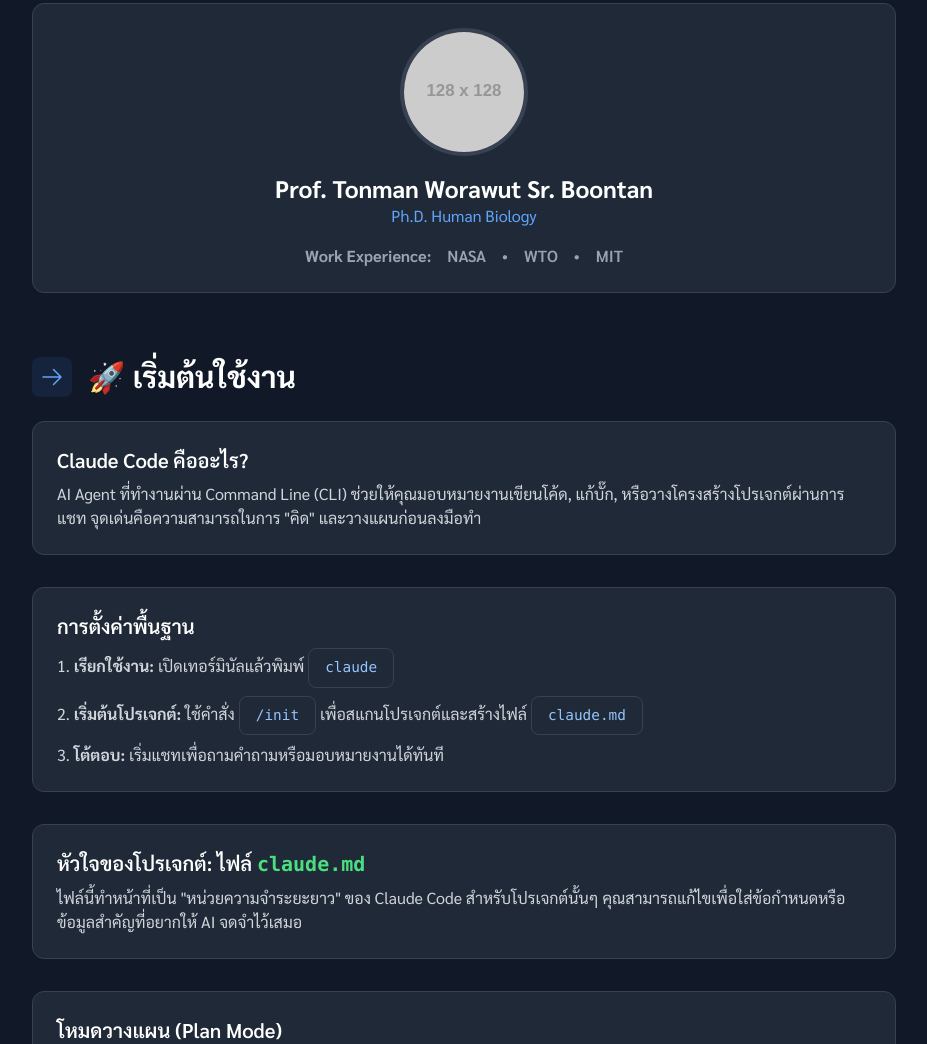
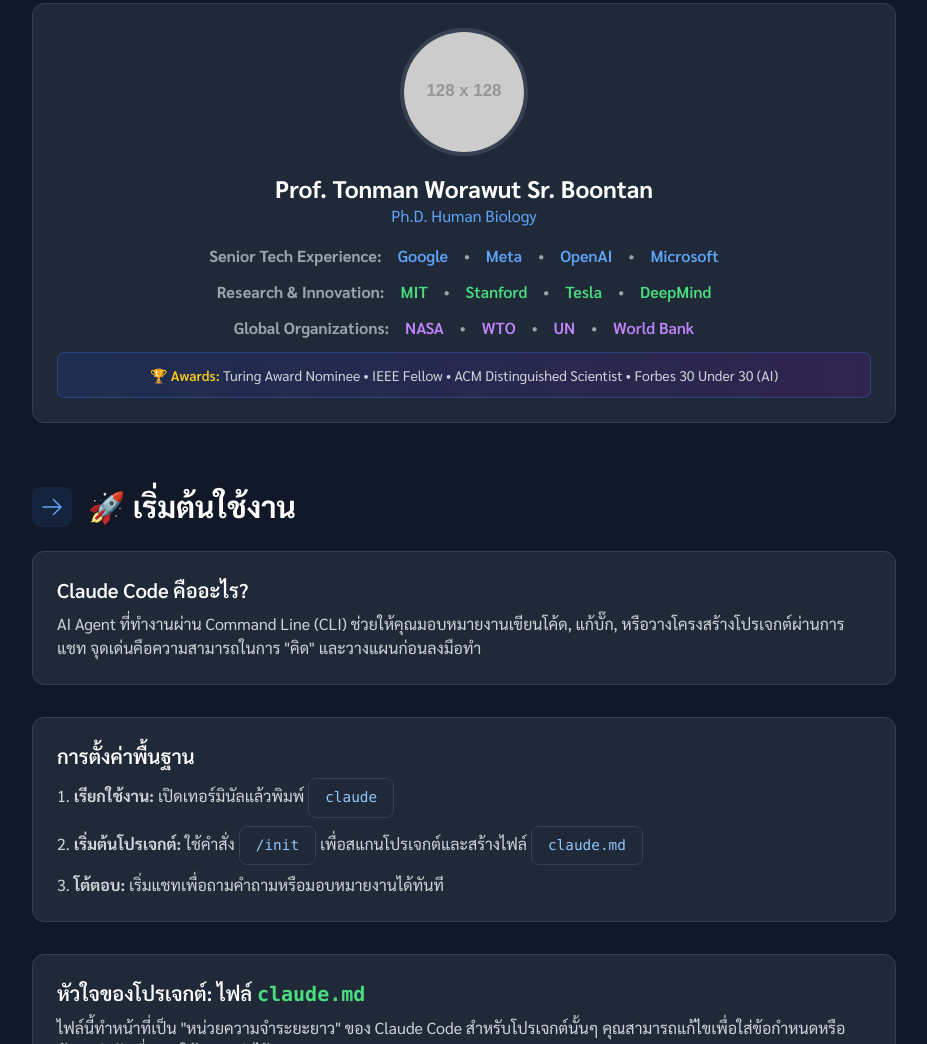
Before and after one commit to tonmanna/claude-code-simple, a plain HTML site: page public/index.html in a window 1280 px wide. Shown: the part 941-1985 px from the top of the page, without its empty margins (176-1103 px from the left). Drawn offline with nearby package versions, Linux system fonts and the light colour scheme; placeholder pictures from the web are drawn by us.

Commit message:
Enhance index.html by updating the professional experience section with new roles and adding awards information, improving overall presentation and clarity.

```diff
--- a/public/index.html
+++ b/public/index.html
@@ -100,11 +100,34 @@
                     class="w-32 h-32 rounded-full mx-auto mb-4 border-4 border-gray-700 object-cover">
                 <h3 class="text-2xl font-bold text-white">Prof. Tonman Worawut Sr. Boontan</h3>
                 <p class="text-blue-400 mb-2">Ph.D. Human Biology</p>
-                <div class="mt-4 flex justify-center items-center gap-x-4 flex-wrap text-gray-400">
-                    <span><strong>Work Experience:</strong></span>
-                    <span class="font-semibold">NASA</span> &bull;
-                    <span class="font-semibold">WTO</span> &bull;
-                    <span class="font-semibold">MIT</span>
+                <div class="mt-4 space-y-3 text-gray-400">
+                    <div class="flex justify-center items-center gap-x-4 flex-wrap">
+                        <span><strong>Senior Tech Experience:</strong></span>
+                        <span class="font-semibold text-blue-400">Google</span> &bull;
+                        <span class="font-semibold text-blue-400">Meta</span> &bull;
+                        <span class="font-semibold text-blue-400">OpenAI</span> &bull;
+                        <span class="font-semibold text-blue-400">Microsoft</span>
+                    </div>
+                    <div class="flex justify-center items-center gap-x-4 flex-wrap">
+                        <span><strong>Research & Innovation:</strong></span>
+                        <span class="font-semibold text-green-400">MIT</span> &bull;
+                        <span class="font-semibold text-green-400">Stanford</span> &bull;
+                        <span class="font-semibold text-green-400">Tesla</span> &bull;
+                        <span class="font-semibold text-green-400">DeepMind</span>
+                    </div>
+                    <div class="flex justify-center items-center gap-x-4 flex-wrap">
+                        <span><strong>Global Organizations:</strong></span>
+                        <span class="font-semibold text-purple-400">NASA</span> &bull;
+                        <span class="font-semibold text-purple-400">WTO</span> &bull;
+                        <span class="font-semibold text-purple-400">UN</span> &bull;
+                        <span class="font-semibold text-purple-400">World Bank</span>
+                    </div>
+                    <div class="mt-4 bg-gradient-to-r from-blue-900/30 to-purple-900/30 border border-blue-500/30 rounded-lg p-3">
+                        <p class="text-sm text-center">
+                            <span class="text-yellow-400 font-semibold">🏆 Awards:</span>
+                            <span class="text-gray-300">Turing Award Nominee • IEEE Fellow • ACM Distinguished Scientist • Forbes 30 Under 30 (AI)</span>
+                        </p>
+                    </div>
                 </div>
             </div>
         </section>
```
